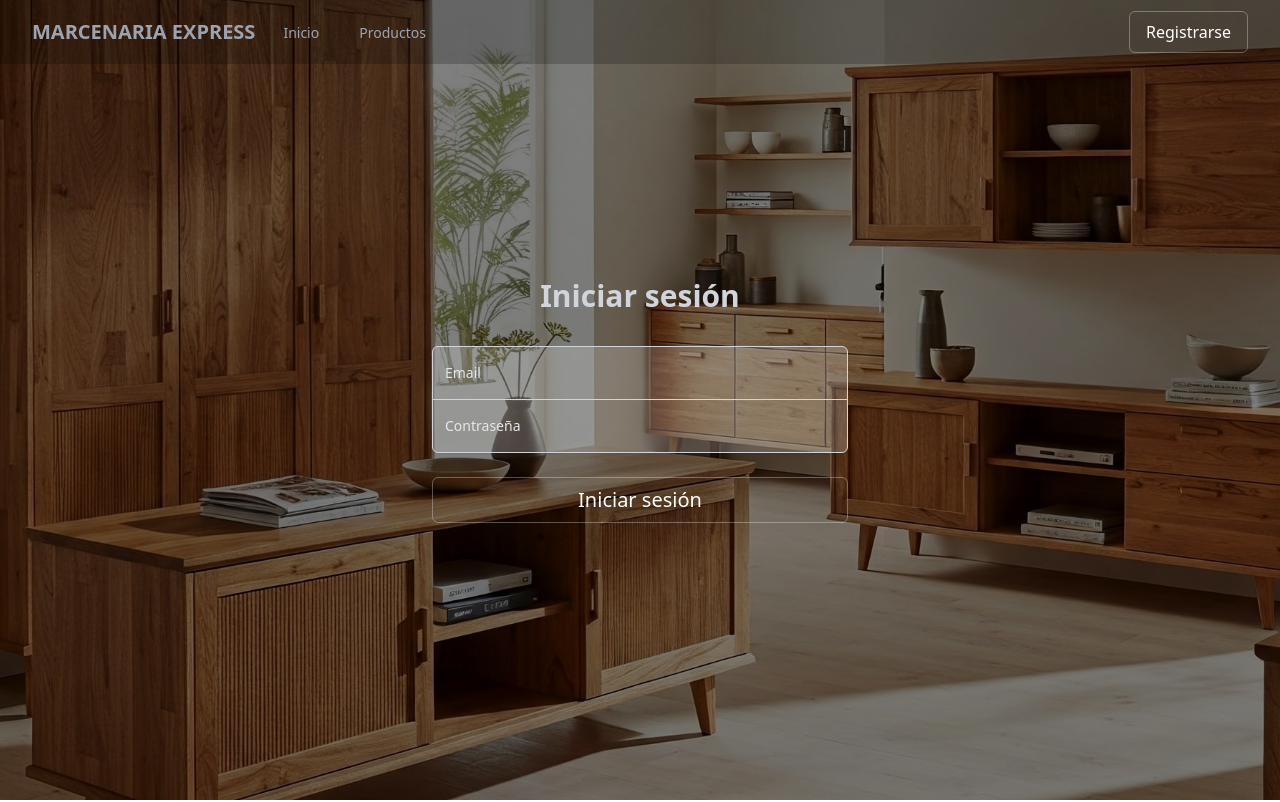
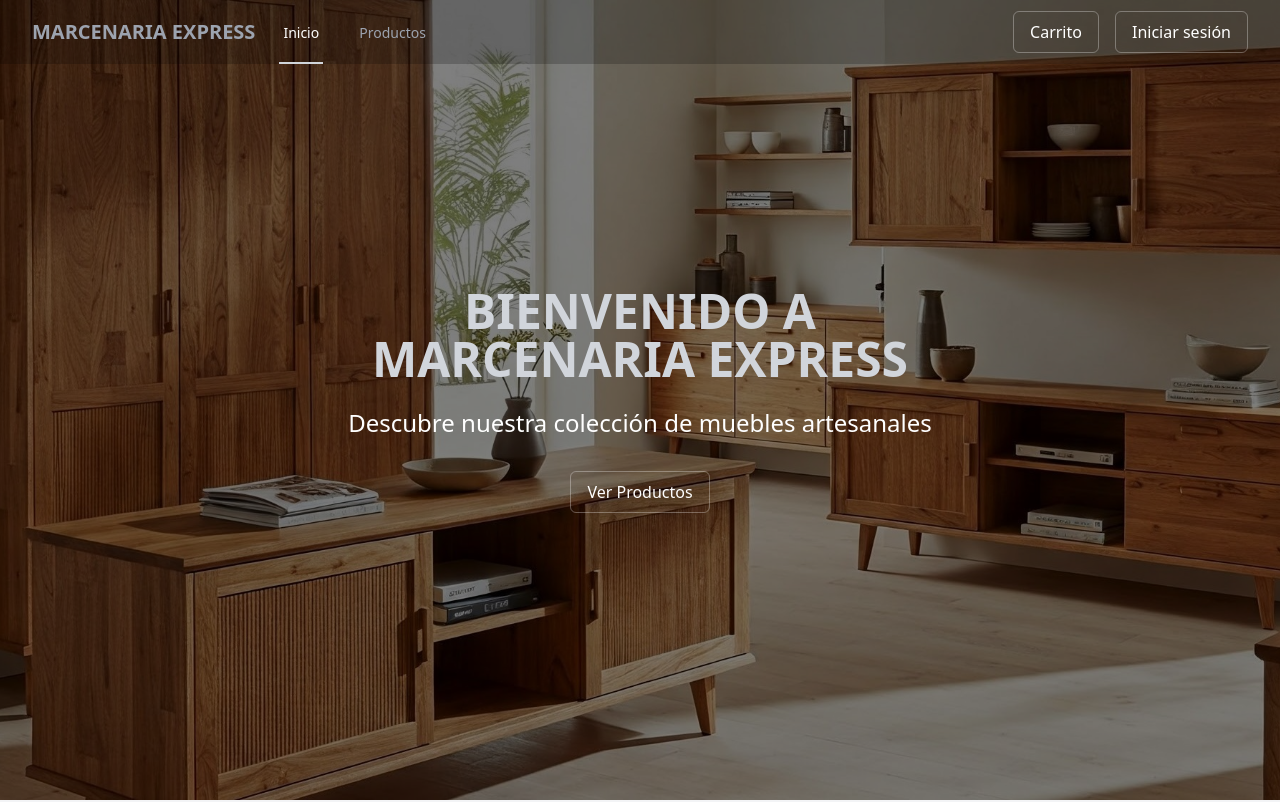
Before and after one commit to fhidalgorosabal/marcenaria-express, a React (Vite) app: page / in a window 1280 px wide. Before the commit this address led to /login. Shown: the top 802 px of the page. Built offline with nearby package versions, Linux system fonts and the light colour scheme.

Commit message:
feature: Add Zustand for state management and create Cart component

```diff
--- a/package.json
+++ b/package.json
@@ -12,7 +12,8 @@
   "dependencies": {
     "react": "^19.0.0",
     "react-dom": "^19.0.0",
-    "react-router-dom": "^7.5.3"
+    "react-router-dom": "^7.5.3",
+    "zustand": "^5.0.4"
   },
   "devDependencies": {
     "@eslint/js": "^9.22.0",
--- a/src/components/common/Button.tsx
+++ b/src/components/common/Button.tsx
@@ -12,6 +12,7 @@ const Button = ({
   isLoading = false,
   isScrolled = false,
   className = "",
+  withCounter = false,
   ...props
 }: ButtonType) => {
   const getVariantClass = () => {
@@ -25,7 +26,7 @@ const Button = ({
     <button
       className={`${BUTTON_BASE_STYLES} ${getVariantClass()} ${
         BUTTON_SIZES[size]
-      } ${className}`}
+      } ${withCounter ? "relative" : ""} ${className}`}
       disabled={isLoading}
       {...props}
     >
--- a/src/components/common/Card.tsx
+++ b/src/components/common/Card.tsx
@@ -1,18 +1,26 @@
+import { useCart } from "../../hooks/useCart";
 import { formatPrice } from "../../lib/utils";
 import { CardType } from "../../types/CardType";
 import Button from "./Button";
 
 const Card = ({
+  id,
   title,
   description,
   imageUrl,
   price,
   className = "",
 }: CardType) => {
+  const { addToCart } = useCart();
   const shortDescription =
     description && description?.length > 40
       ? `${description.substring(0, 40)}...`
       : description;
+
+  const handleAddToCart = () => {
+    addToCart({ id, title, imageUrl, price });
+  };
+
   return (
     <div
       className={`w-full h-full rounded-lg overflow-hidden relative group ${className}`}
@@ -31,8 +39,13 @@ const Card = ({
           <p className="text-sm font-bold text-white mt-1">
             {formatPrice(price)}
           </p>
-          <Button className="mt-4" variant="secondary" size="lg">
-            Ver más
+          <Button
+            className="mt-4"
+            variant="secondary"
+            size="lg"
+            onClick={handleAddToCart}
+          >
+            Añadir al carrito
           </Button>
         </div>
       </div>
--- a/src/components/layout/MobileMenu.tsx
+++ b/src/components/layout/MobileMenu.tsx
@@ -1,6 +1,7 @@
 import { Link } from "react-router-dom";
-import { ROUTES } from "../../lib/constants";
+import { ROUTES } from "../../constants/routes";
 import { STYLES_HEADER } from "../../lib/constants";
+import { useCart } from "../../hooks/useCart";
 
 export const MobileMenu = ({
   isOpen,
@@ -16,7 +17,11 @@ export const MobileMenu = ({
   onLogout: () => void;
   onLogin: () => void;
   onClose: () => void;
-}) => (
+}) => {
+  const { cartItems } = useCart();
+  const itemCount = cartItems.reduce((sum, item) => sum + item.quantity, 0);
+
+  return (
     <div
       className={`${
         isOpen ? "block" : "hidden"
@@ -37,14 +42,28 @@ export const MobileMenu = ({
         >
           Productos
         </Link>
-      <div className="pt-4 pb-3 border-t border-gray-200">
+        <div className="pt-1 border-t border-gray-200">
+          <Link
+            to={ROUTES.CART}
+            className={STYLES_HEADER.mobileNavLink(isActive(ROUTES.CART))}
+            onClick={onClose}
+          >
+            <div className="flex items-center justify-between">
+              <span>Carrito</span>
+              {itemCount > 0 && (
+                <span className="bg-blue-600 text-white text-xs rounded-full h-5 w-5 flex items-center justify-center">
+                  {itemCount}
+                </span>
+              )}
+            </div>
+          </Link>
           {isAuthenticated ? (
             <button
               onClick={() => {
                 onLogout();
                 onClose();
               }}
-            className="block w-full text-left px-3 py-2 rounded-md text-base font-medium text-gray-600 hover:text-gray-700 hover:bg-gray-100"
+              className="block w-full text-left px-3 py-2 mt-1 rounded-md text-base font-medium text-gray-600 hover:text-gray-700 hover:bg-gray-100"
             >
               Cerrar sesión
             </button>
@@ -54,7 +73,7 @@ export const MobileMenu = ({
                 onLogin();
                 onClose();
               }}
-            className="block w-full text-left px-3 py-2 rounded-md text-base font-medium text-gray-600 hover:text-gray-700 hover:bg-gray-100"
+              className="block w-full text-left px-3 py-2 mt-1 rounded-md text-base font-medium text-gray-600 hover:text-gray-700 hover:bg-gray-100"
             >
               Iniciar sesión
             </button>
@@ -63,3 +82,4 @@ export const MobileMenu = ({
       </div>
     </div>
   );
+};
--- a/src/components/layout/NavBar.tsx
+++ b/src/components/layout/NavBar.tsx
@@ -1,16 +1,20 @@
 import { useState } from "react";
 import { Link, useLocation, useNavigate } from "react-router-dom";
 import { useAuth, useScrollBehavior } from "../../hooks";
-import { ROUTES, STYLES_HEADER } from "../../lib/constants";
+import { ROUTES } from "../../constants/routes";
+import { STYLES_HEADER } from "../../lib/constants";
 import { MobileMenu } from "./MobileMenu";
 import { NavLinks } from "./NavLinks";
 import Button from "../common/Button";
+import { useCart } from "../../hooks/useCart";
 
 const NavBar = () => {
   const { isAuthenticated, logout } = useAuth();
   const location = useLocation();
   const navigate = useNavigate();
   const [isMenuOpen, setIsMenuOpen] = useState(false);
+  const { cartItems } = useCart();
+  const itemCount = cartItems.reduce((sum, item) => sum + item.quantity, 0);
 
   const isScrollPage =
     location.pathname === ROUTES.HOME || location.pathname === ROUTES.LOGIN;
@@ -25,6 +29,10 @@ const NavBar = () => {
 
   const handleLogin = () => {
     navigate(ROUTES.LOGIN);
+  };
+
+  const handleCart = () => {
+    navigate(ROUTES.CART);
   };
 
   const toggleMenu = () => {
@@ -52,7 +60,22 @@ const NavBar = () => {
             />
           </div>
 
-          <div className="hidden md:flex md:items-center md:ml-6">
+          <div className="hidden md:flex md:items-center md:ml-6 space-x-4">
+            <Button
+              onClick={handleCart}
+              variant="outline"
+              isScrolled={isScrolled || !isScrollPage}
+              withCounter
+              className="relative"
+            >
+              Carrito
+              {itemCount > 0 && (
+                <span className="absolute -top-2 -right-2 bg-blue-600 text-white text-xs rounded-full h-5 w-5 flex items-center justify-center">
+                  {itemCount}
+                </span>
+              )}
+            </Button>
+
             {isAuthenticated ? (
               <Button
                 onClick={handleLogout}
--- /dev/null
+++ b/src/constants/routes.ts
@@ -0,0 +1,8 @@
+export const ROUTES = {
+  HOME: "/",
+  LOGIN: "/login",
+  REGISTER: "/register",
+  PRODUCTS: "/products",
+  CART: "/cart",
+  NOT_FOUND: "*",
+} as const;
--- /dev/null
+++ b/src/hooks/useCart.ts
@@ -0,0 +1,30 @@
+import { create } from "zustand";
+import { CartStore } from "../types/CardType";
+
+export const useCart = create<CartStore>((set) => ({
+  cartItems: [],
+  addToCart: (item) =>
+    set((state) => {
+      const existingItem = state.cartItems.find((i) => i.id === item.id);
+      if (existingItem) {
+        return {
+          cartItems: state.cartItems.map((i) =>
+            i.id === item.id ? { ...i, quantity: i.quantity + 1 } : i
+          ),
+        };
+      }
+      return {
+        cartItems: [...state.cartItems, { ...item, quantity: 1 }],
+      };
+    }),
+  removeFromCart: (id) =>
+    set((state) => ({
+      cartItems: state.cartItems.filter((item) => item.id !== id),
+    })),
+  updateQuantity: (id, quantity) =>
+    set((state) => ({
+      cartItems: state.cartItems.map((item) =>
+        item.id === id ? { ...item, quantity } : item
+      ),
+    })),
+}));
--- /dev/null
+++ b/src/pages/Cart/index.tsx
@@ -0,0 +1,76 @@
+import { useCart } from "../../hooks/useCart";
+import { formatPrice } from "../../lib/utils";
+
+const Cart = () => {
+  const { cartItems, removeFromCart, updateQuantity } = useCart();
+
+  const total = cartItems.reduce(
+    (sum, item) => sum + item.price * item.quantity,
+    0
+  );
+
+  return (
+    <div className="container mx-auto px-4 pt-24 pb-10">
+      <h1 className="text-3xl font-bold mb-8">Carro de Compras</h1>
+
+      {cartItems.length === 0 ? (
+        <p className="text-gray-500">Tu carrito está vacío</p>
+      ) : (
+        <div className="space-y-4">
+          {cartItems.map((item) => (
+            <div
+              key={item.id}
+              className="flex items-center justify-between border-b pb-4"
+            >
+              <div className="flex items-center space-x-4">
+                <img
+                  src={item.imageUrl}
+                  alt={item.title}
+                  className="w-20 h-20 object-cover rounded"
+                />
+                <div>
+                  <h3 className="font-semibold">{item.title}</h3>
+                  <p className="text-gray-600">{formatPrice(item.price)}</p>
+                </div>
+              </div>
+
+              <div className="flex items-center space-x-4">
+                <div className="flex items-center space-x-2">
+                  <button
+                    onClick={() => updateQuantity(item.id, item.quantity - 1)}
+                    className="px-2 py-1 border rounded"
+                    disabled={item.quantity <= 1}
+                  >
+                    -
+                  </button>
+                  <span>{item.quantity}</span>
+                  <button
+                    onClick={() => updateQuantity(item.id, item.quantity + 1)}
+                    className="px-2 py-1 border rounded"
+                  >
+                    +
+                  </button>
+                </div>
+                <button
+                  onClick={() => removeFromCart(item.id)}
+                  className="text-red-500 hover:text-red-700"
+                >
+                  Eliminar
+                </button>
+              </div>
+            </div>
+          ))}
+
+          <div className="mt-8 text-right">
+            <p className="text-xl font-bold">Total: {formatPrice(total)}</p>
+            <button className="mt-4 bg-blue-600 text-white px-6 py-2 rounded hover:bg-blue-700">
+              Proceder al pago
+            </button>
+          </div>
+        </div>
+      )}
+    </div>
+  );
+};
+
+export default Cart;
--- a/src/pages/Products/index.tsx
+++ b/src/pages/Products/index.tsx
@@ -18,6 +18,7 @@ const Products = () => {
             {products.map((product) => (
               <div key={product.id} className="h-[400px]">
                 <Card
+                  id={product.id}
                   title={product.name}
                   description={product.description}
                   imageUrl={product.image}
--- a/src/routes/index.tsx
+++ b/src/routes/index.tsx
@@ -1,25 +1,26 @@
 import { Routes, Route } from "react-router-dom";
-import { ROUTES } from "../lib/constants";
+import { ROUTES } from "../constants/routes";
 import PrivateRoute from "./PrivateRoute";
 import PublicRoute from "./PublicRoute";
 import Login from "../pages/Login";
 import Home from "../pages/Home";
 import Products from "../pages/Products";
 import NotFound from "../pages/NotFound";
+import Cart from "../pages/Cart";
 
 const AppRoutes = () => {
   return (
     <Routes>
+      <Route path={ROUTES.HOME} element={<Home />} />
+      <Route path={ROUTES.PRODUCTS} element={<Products />} />
+      <Route path={ROUTES.NOT_FOUND} element={<NotFound />} />
       <Route element={<PublicRoute />}>
         <Route path={ROUTES.LOGIN} element={<Login />} />
       </Route>
 
       <Route element={<PrivateRoute />}>
-        <Route path={ROUTES.HOME} element={<Home />} />
-        <Route path={ROUTES.PRODUCTS} element={<Products />} />
+        <Route path={ROUTES.CART} element={<Cart />} />
       </Route>
-
-      <Route path={ROUTES.NOT_FOUND} element={<NotFound />} />
     </Routes>
   );
 };
--- a/src/types/ButtonType.ts
+++ b/src/types/ButtonType.ts
@@ -1,9 +1,11 @@
-export interface ButtonType
-  extends React.ButtonHTMLAttributes<HTMLButtonElement> {
-  variant?: "primary" | "secondary" | "success" | "outline";
-  size?: "sm" | "md" | "lg" | "xl";
+import { ButtonHTMLAttributes } from "react";
+
+export interface ButtonType extends ButtonHTMLAttributes<HTMLButtonElement> {
+  variant?: "primary" | "secondary" | "outline";
+  size?: "sm" | "md" | "lg";
   isLoading?: boolean;
   isScrolled?: boolean;
+  withCounter?: boolean;
 }
 
 export type ButtonVariant = "primary" | "secondary" | "success" | "outline";
```
Also changed, not shown: src/types/CardType.ts (+16 -0 lines), 1 other file (tests, documents, lock files or other folders). Lines whose indentation alone changed are shown as unchanged.
